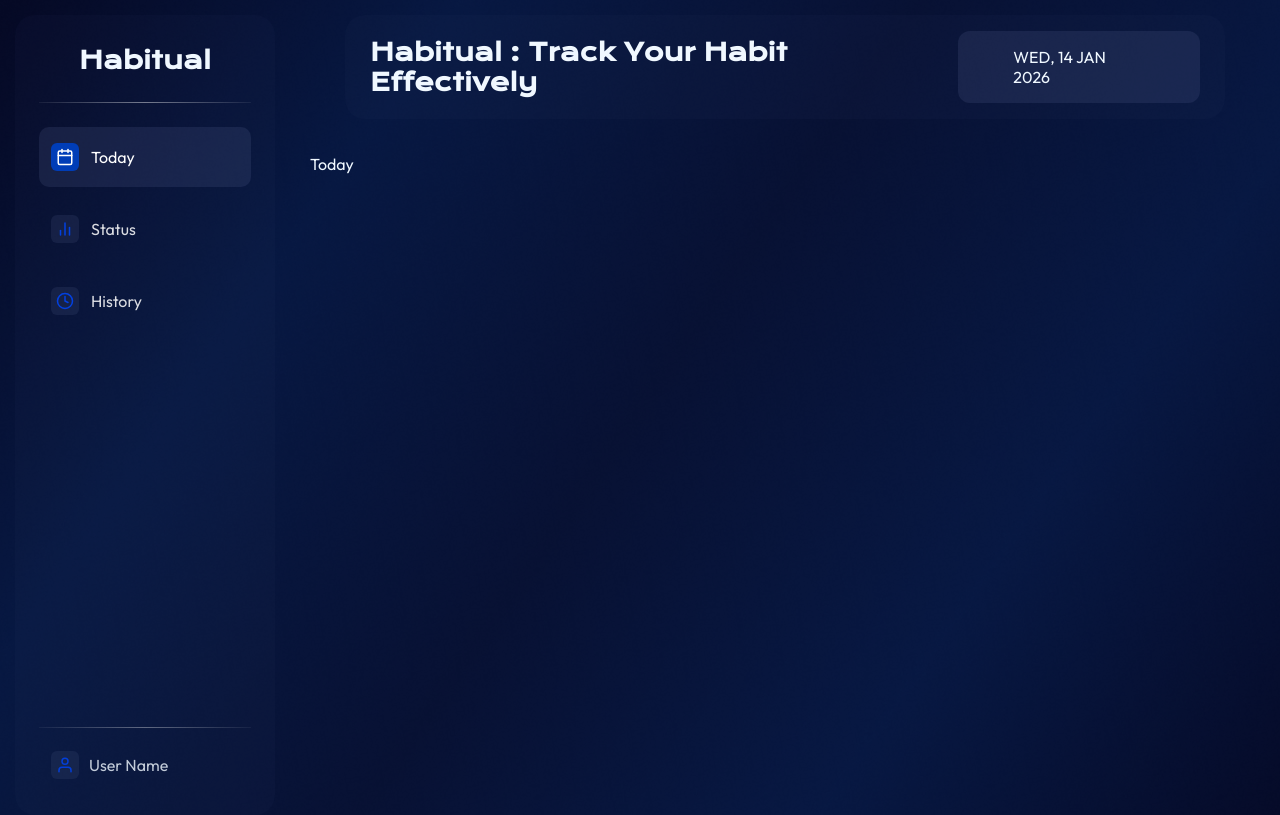
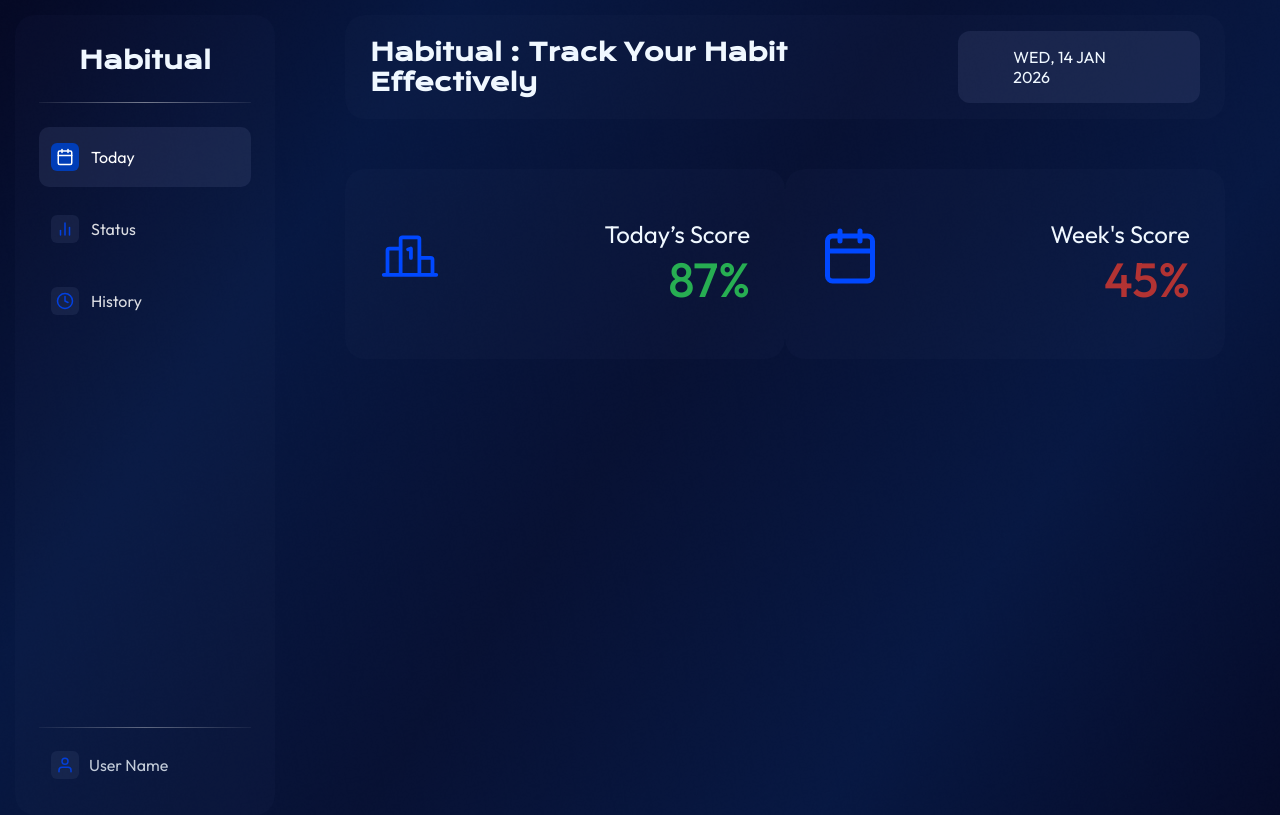
Before and after one commit to architpatle/habitual, a React (Vite) app: page / in a window 1280 px wide. Built offline with nearby package versions, Linux system fonts and the light colour scheme; a web font is replaced by a local one.

Commit message:
ScoreCard added

```diff
--- /dev/null
+++ b/src/components/ScoreCard/ScoreCard.jsx
@@ -0,0 +1,24 @@
+import React from 'react'
+import {FiCalendar} from "react-icons/fi";
+import {PiRanking} from "react-icons/pi";
+import styles from "./ScoreCard.module.css"
+
+const ScoreCard = (props) => {
+    return (
+        <div className={styles.scoreCard}>
+            <div className={styles.icon}>
+                {props.icon === "week"
+                    ? <FiCalendar/>
+                    : <PiRanking/>}</div>
+            <div className={styles.text}>
+                <h2>{props.heading}</h2>
+                <p
+                    className={props.color === "red"
+                    ? styles.red
+                    : styles.green}>{props.score}%</p>
+            </div>
+        </div>
+    )
+}
+
+export default ScoreCard
--- /dev/null
+++ b/src/components/ScoreCard/ScoreCard.module.css
@@ -0,0 +1,35 @@
+.scoreCard{
+    background-color: #3B466B10;
+    width: 470px;
+    padding: 50px 35px;
+    border-radius: 20px;
+    display: flex;
+    justify-content: space-between;
+    align-items: center;
+}
+
+.icon{
+    color: #0048FF;
+    font-size: 60px;
+}
+
+.text{
+    h2{
+        font-size: 24px;
+        font-weight: 400;
+    }
+    p{
+        font-size: 48px;
+        font-weight: 500;
+        float: right;
+    }
+}
+
+
+.red{
+    color: #B23333;
+}
+
+.green{
+    color: #27AE52;
+}
--- a/src/pages/Today/Today.jsx
+++ b/src/pages/Today/Today.jsx
@@ -1,9 +1,16 @@
 import React from 'react'
+import styles from './Today.module.css'
+import ScoreCard from '../../components/ScoreCard/ScoreCard'
 
 const Today = () => {
-  return (
-    <div>Today</div>
-  )
+    return (
+        <div>
+            <div className={styles.scores}>
+                <ScoreCard heading="Today’s Score" score="87" color="green"/>
+                <ScoreCard icon="week" heading="Week's Score" score="45" color="red"/>
+            </div>
+        </div>
+    )
 }
 
 export default Today
--- /dev/null
+++ b/src/pages/Today/Today.module.css
@@ -0,0 +1,6 @@
+.scores{
+    display: flex;
+    justify-content: space-between;
+    margin: 15px 35px;
+
+}
```
Also changed, not shown: src/pages/Today/Today.modulo.css (deleted).
